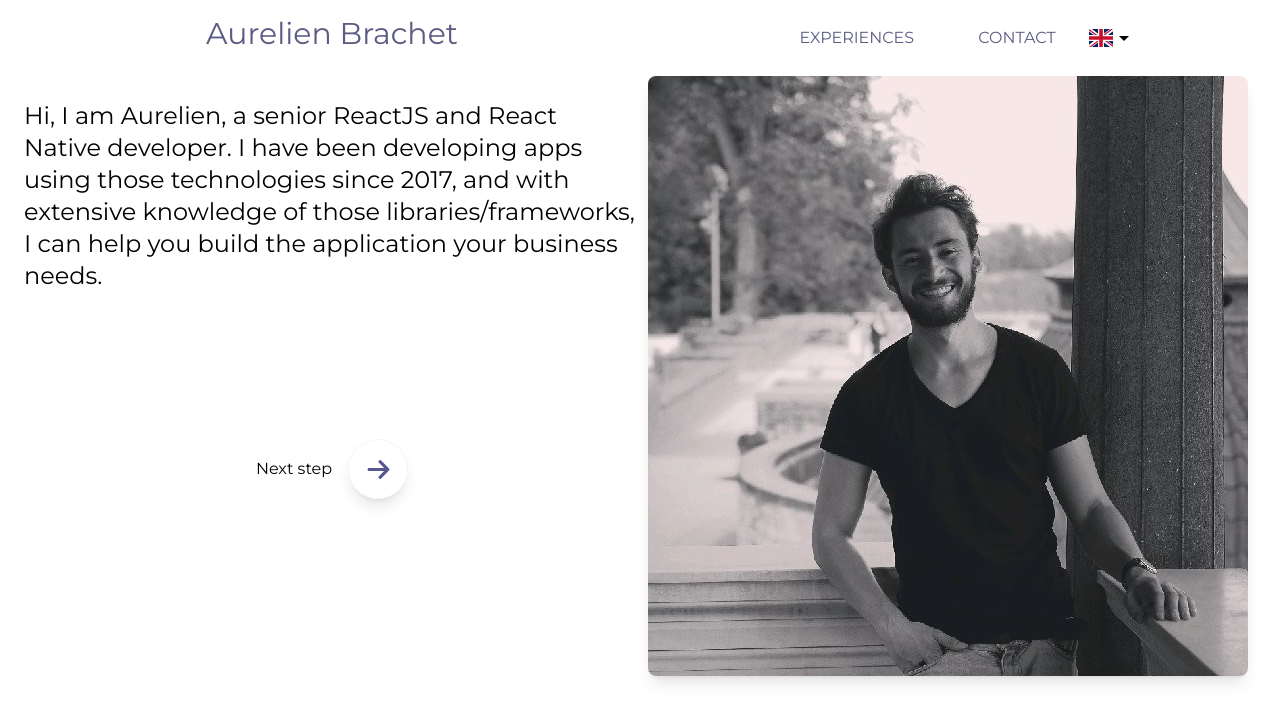
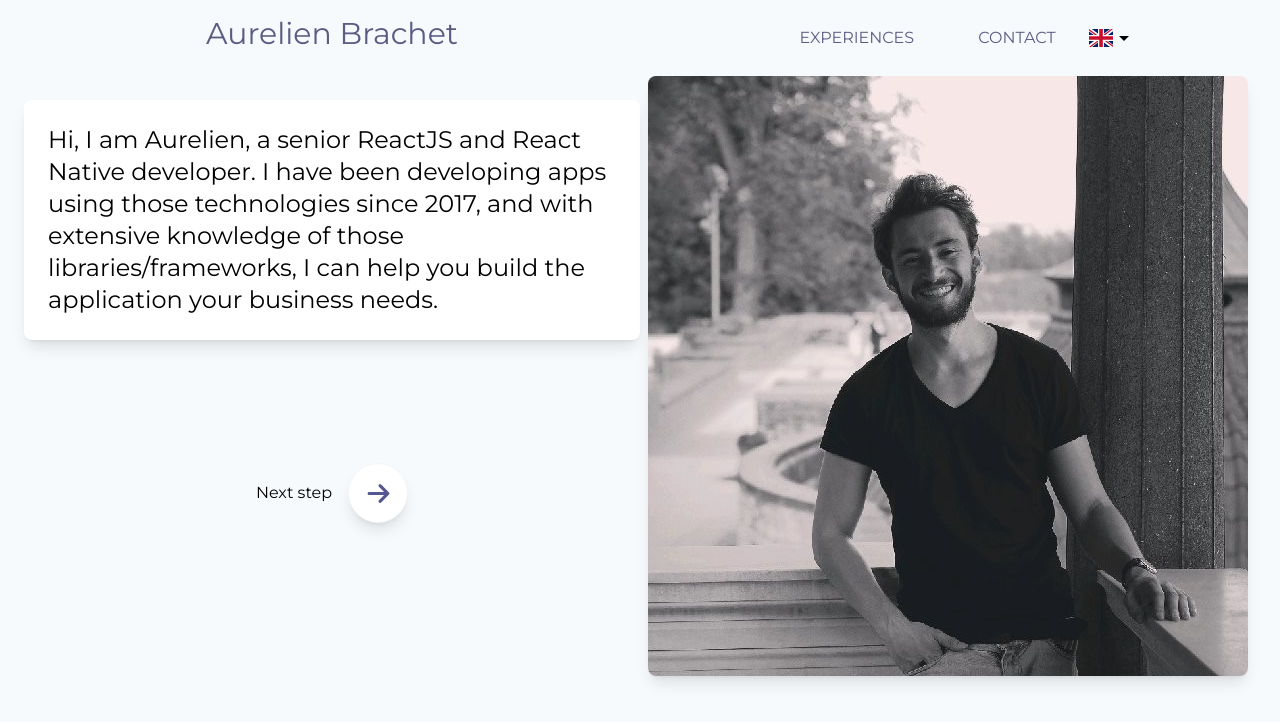
Before and after one commit to Aurelienbr96/my-resume, a React (Vite) app: page / in a window 1280 px wide. Shown: the top 722 px of the page. Built offline with nearby package versions, Linux system fonts and the light colour scheme.

Commit message:
feature (5639) add styling fixes

```diff
--- a/src/modules/common/components/NextStep.tsx
+++ b/src/modules/common/components/NextStep.tsx
@@ -16,7 +16,7 @@ export const NextStep = ({
   return (
     <Link to={to} className={containerClassName}>
       <p>Next step</p>
-      <div className="h-[60px] w-[60px] shadow-lg flex ml-4 justify-center items-center rounded-full border-[1px] border-light-grey">
+      <div className="h-[60px] bg-white w-[60px] shadow-lg flex ml-4 justify-center items-center rounded-full border-[1px] border-light-grey">
         <FaArrowRight className="fill-strong-purple" size={25} />
       </div>
     </Link>
--- a/src/modules/contact/ContactPage.tsx
+++ b/src/modules/contact/ContactPage.tsx
@@ -8,7 +8,6 @@ import { Loader } from "../common/components/Loader";
 
 import { Alert } from "flowbite-react";
 
-import useBreakpoints from "../common/hooks/useBreakPoints";
 import { ErrorComp } from "../common/components/ErrorComp";
 import { contactSchema } from "./validationSchemas/contactSchema";
 import { SocialNetworks } from "./components/SocialNetworks";
@@ -22,7 +21,7 @@ type FormData = {
 export const ContactPage = () => {
   const { t } = useTranslation();
   const form = useRef<HTMLFormElement>(null);
-  const { isXs } = useBreakpoints();
+
   const {
     register,
     handleSubmit,
@@ -47,10 +46,7 @@ export const ContactPage = () => {
   );
 
   const containerClassName = classNames(
-    "mt-6 rounded-lg flex flex-col items-center p-6",
-    {
-      "w-[800px] shadow-lg": !isXs,
-    },
+    "mt-6 rounded-lg flex flex-col items-center p-6 bg-white md:w-[800px] md:shadow-lg",
   );
 
   return (
--- a/src/modules/experiences/ExperiencePage.tsx
+++ b/src/modules/experiences/ExperiencePage.tsx
@@ -67,13 +67,13 @@ export const ExperiencePage = () => {
       <Timeline className="mt-6">
         {filteredData.map((work, index) => (
           <TimelineItem
-            className={`p-4 hover:cursor-pointer ${index <= activeIndex ? "animate-fade-in" : ""} ${index > activeIndex ? "hidden" : ""}`}
+            className={`p-4 hover:cursor-pointer bg-white shadow-lg rounded-lg ${index <= activeIndex ? "animate-fade-in" : ""} ${index > activeIndex ? "hidden" : ""}`}
             onMouseEnter={() => setHoveredIndex(index)}
             onMouseLeave={() => setHoveredIndex(-1)}
             onClick={handleOnNavigateLink(work.link)}
             key={work.startDate}
           >
-            <TimelinePoint />
+            <TimelinePoint className="relative right-10" />
             <TimelineContent>
               <div className="flex items-center">
                 <img src={work.logo} className="h-[40px] w-[40px]" />
@@ -87,9 +87,11 @@ export const ExperiencePage = () => {
                 />
               </div>
               <Timeline.Time>
-                {dayjs(work.startDate).format("MMM. YYYY") +
-                  " - " +
-                  dayjs(work.endDate).format("MMM. YYYY")}
+                <span className="mt-10">
+                  {dayjs(work.startDate).format("MMM. YYYY") +
+                    " - " +
+                    dayjs(work.endDate).format("MMM. YYYY")}
+                </span>
               </Timeline.Time>
               <Timeline.Body className="my-2">
                 {work.description}
--- a/src/modules/homepage/HomePage.tsx
+++ b/src/modules/homepage/HomePage.tsx
@@ -31,7 +31,7 @@ export const HomePage = () => {
       <div className="flex flex-1 flex-col pt-6 justify-between items-center">
         {activeAnimation >= 0 && (
           <AnimatedComponent
-            animationClass="animate-fade-in-left"
+            animationClass="animate-fade-in-left bg-white p-6 shadow-lg rounded-lg"
             onAnimationEnd={handleAnimationEnd}
           >
             <p className={textClassName}>{t("basics.introduction")}</p>
--- a/src/modules/router/components/Layout.tsx
+++ b/src/modules/router/components/Layout.tsx
@@ -13,7 +13,7 @@ export const Layout = () => {
   const { isXs } = useBreakpoints();
 
   return (
-    <div id="outer-container" className="flex flex-col px-6">
+    <div id="outer-container" className="flex flex-col px-6 bg-alice-blue min-h-screen">
       <div className="flex justify-around">
         {isXs && (
           <button onClick={toggleMenu}>
--- a/src/modules/router/hooks/useHandleFilterClick.ts
+++ b/src/modules/router/hooks/useHandleFilterClick.ts
@@ -2,7 +2,7 @@ import { useSearchParams } from "react-router-dom";
 
 export const useHandleFilterClick = () => {
   const [searchParams, setSearchParams] = useSearchParams();
-  const searchParamsValues = Array.from(searchParams.values())[0]?.split(",");
+  const searchParamsValues = [...searchParams.values()][0]?.split(",");
 
   const handleFilterClick = (filterType: string, filterValue: string) => {
     const currentParams = Object.fromEntries([...searchParams]);
@@ -27,6 +27,8 @@ export const useHandleFilterClick = () => {
     setSearchParams({});
   };
 
+  console.log("searchParamsValues", searchParamsValues?.includes("ReactJS"));
+
   return {
     searchParams,
     setSearchParams,
--- a/tailwind.config.cjs
+++ b/tailwind.config.cjs
@@ -19,8 +19,10 @@ export default {
         "light-purple": "#5C5C83",
         "light-grey": "#F2F5F7",
         "strong-purple": "#545790",
-        "dark-purple": "#37395e",
+        "dark-purple": "#262745",
         "color-medium-light": "#E9E9E9",
+        "color-dark": "#10172B",
+        "alice-blue": "#F7FAFC",
         error: "#C81E1D",
       },
       boxShadow: {
```
